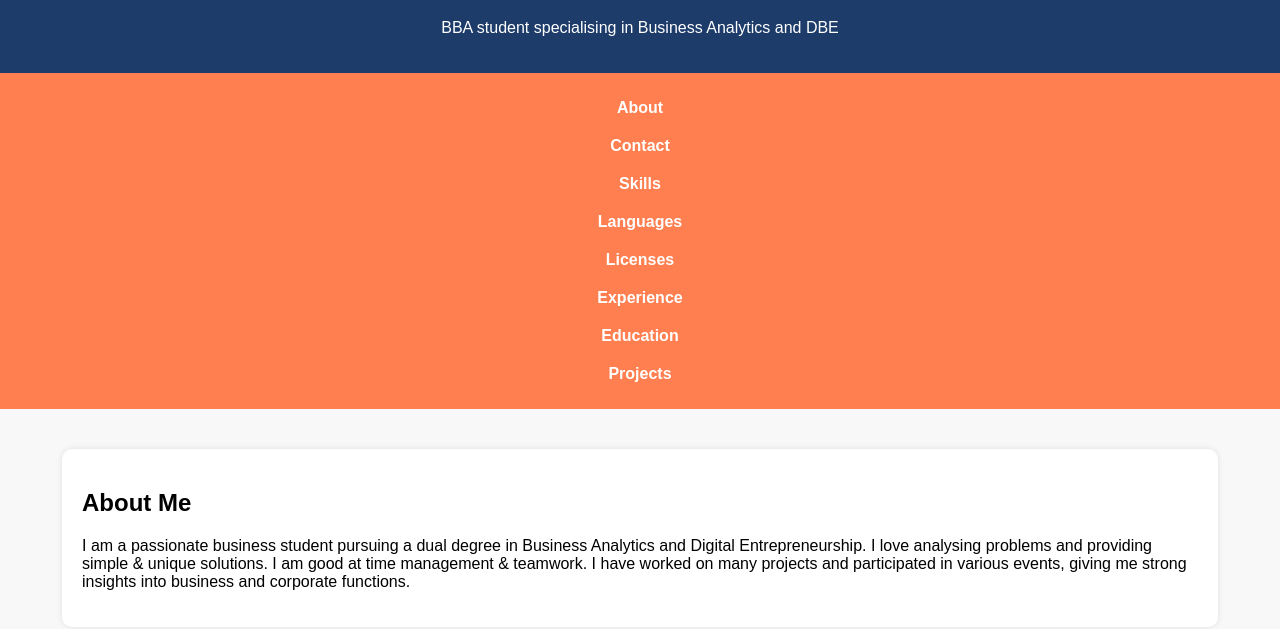
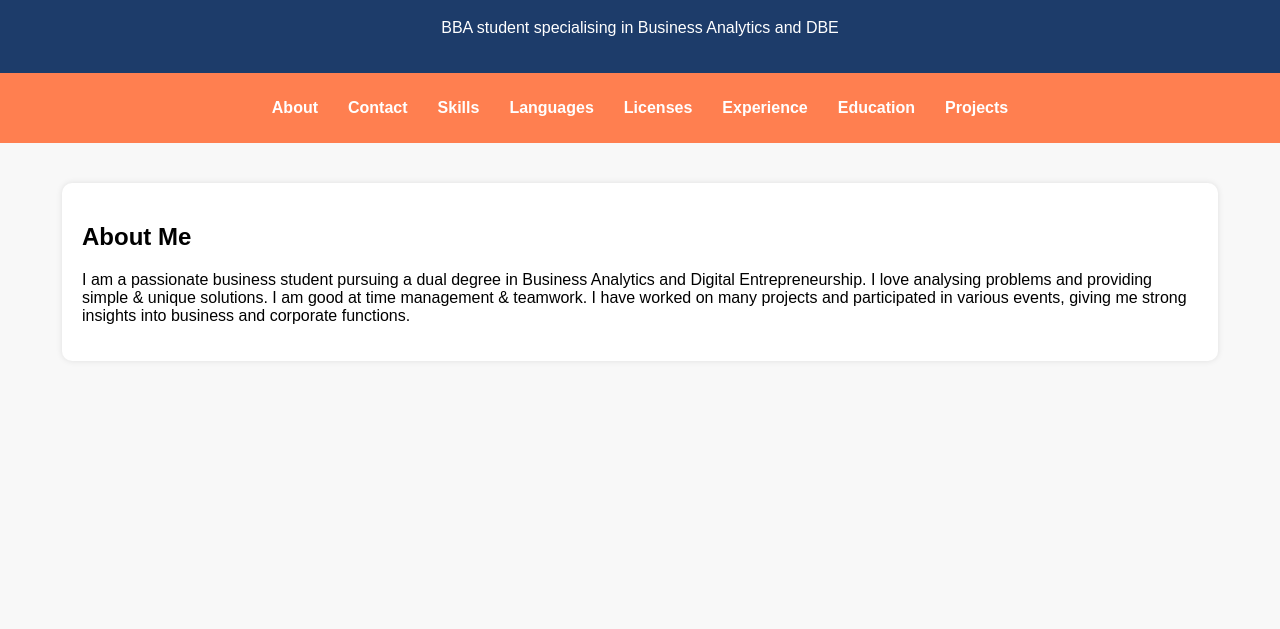
Before and after one commit to Manvitha2308/IIMB-Website-Development, a plain HTML site: page index.html in a window 1280 px wide. Shown: the part 105-734 px from the top of the page. Drawn offline with Linux system fonts and the light colour scheme.

Commit message:
Update style.css

```diff
--- a/style.css
+++ b/style.css
@@ -100,3 +100,11 @@ input[type="radio"] {
       padding: 15px;
     }
 }
+nav {
+  flex-direction: row;
+  flex-wrap: wrap;
+  justify-content: center;
+}
+nav label {
+  margin: 10px 15px;
+}
```
